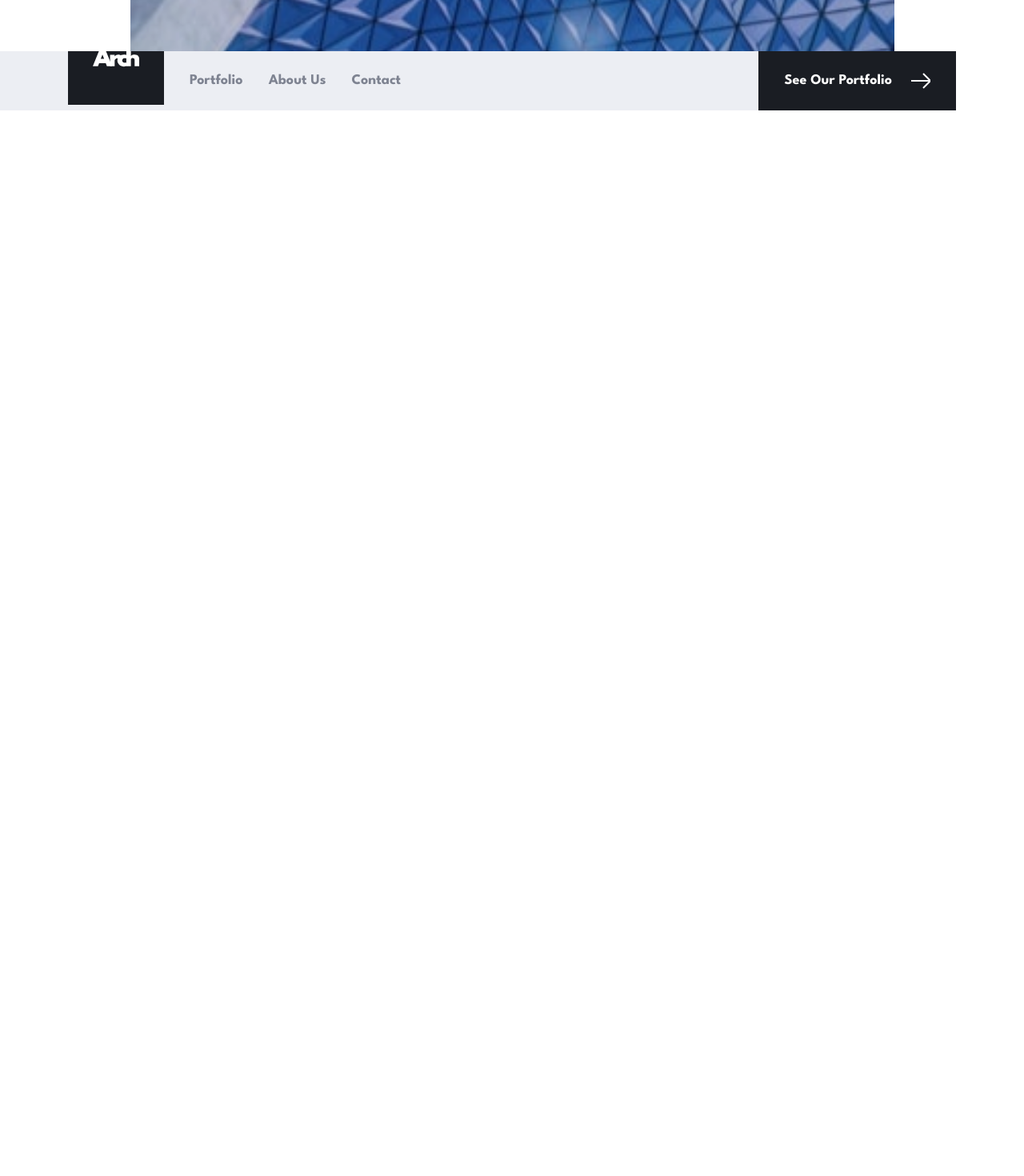
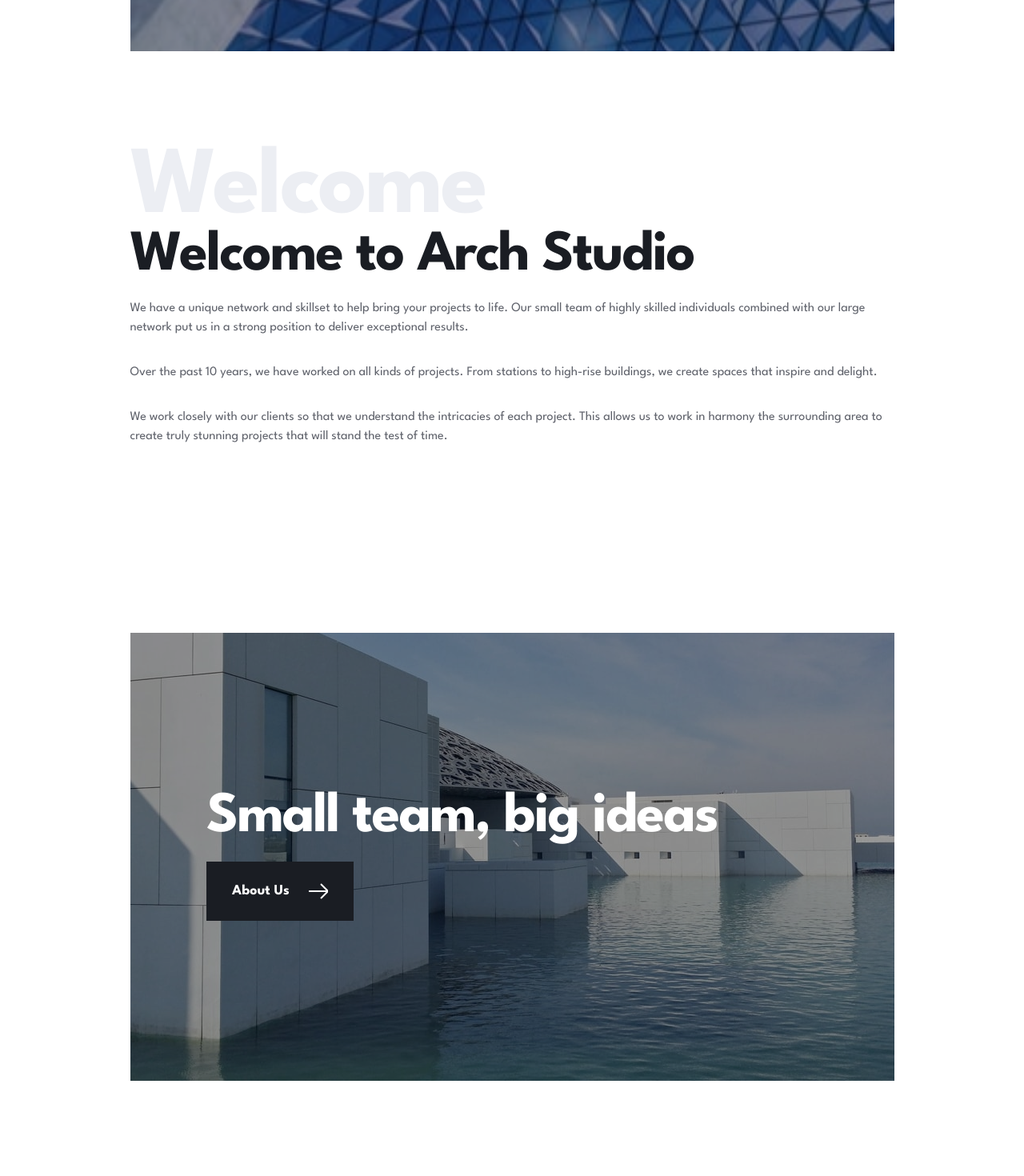
Before and after one commit to satrop/arch-studio, a React (Vite) app: page / in a window 1280 px wide. Shown: the part 760-2230 px from the top of the page at 80% size. Before the commit the page ends 944 px from the top, so only its background shows below. Built offline with nearby package versions, Linux system fonts and the light colour scheme.

Commit message:
Welcom bloc and cta done for homepage

```diff
--- a/src/Components/Swiper.jsx
+++ b/src/Components/Swiper.jsx
@@ -26,7 +26,7 @@ export default () => {
 				</div>
 				<div className="hero-content">
 					<div
-						className="heading heading--lg"
+						className="heading heading--lg white"
 						data-swiper-parallax-duration="800"
 						data-swiper-parallax-opacity="0"
 						data-swiper-parallax="-700">
--- a/src/Pages/Home.jsx
+++ b/src/Pages/Home.jsx
@@ -1,5 +1,9 @@
+import { useEffect } from 'react';
 import Button from '../Components/Button';
+
 import hero from '/assets/home/mobile/image-hero-paramour.jpg';
+import desktopBodyImg from '/assets/home/desktop/image-welcome.jpg';
+import ctaImg from '/assets/home/desktop/image-small-team.jpg';
 
 import Swiper from '../Components/Swiper';
 
@@ -7,6 +11,12 @@ import 'swiper/css';
 import '../scss/Pages/Home.scss';
 
 const Home = () => {
+	useEffect(() => {
+		document.body.classList.add('home');
+		return () => {
+			document.body.classList.remove('home');
+		};
+	}, []);
 	return (
 		<>
 			<div className="content">
@@ -17,7 +27,9 @@ const Home = () => {
 					<img src={hero} alt="Home page hero image" />
 				</div>
 				<div className="mobile-hero__content">
-					<div className="heading heading--lg">Project Paramour</div>
+					<div className="heading heading--lg white">
+						Project Paramour
+					</div>
 					<p>
 						Project made for an art museum near Southwest London.
 						Project Paramour is a statement of bold, modern
@@ -29,6 +41,43 @@ const Home = () => {
 			<div className="desktop-hero">
 				<Swiper />
 			</div>
+			<section className="content body-text">
+				<img src={desktopBodyImg} alt="" role="presentation" />
+				<div className="heading heading--xl">Welcome</div>
+				<div className="body">
+					<div className="heading heading--md">
+						Welcome to Arch Studio
+					</div>
+					<p>
+						We have a unique network and skillset to help bring your
+						projects to life. Our small team of highly skilled
+						individuals combined with our large network put us in a
+						strong position to deliver exceptional results.
+					</p>
+					<p>
+						Over the past 10 years, we have worked on all kinds of
+						projects. From stations to high-rise buildings, we
+						create spaces that inspire and delight.
+					</p>
+					<p>
+						We work closely with our clients so that we understand
+						the intricacies of each project. This allows us to work
+						in harmony the surrounding area to create truly stunning
+						projects that will stand the test of time.
+					</p>
+				</div>
+			</section>
+			<section className="cta-lg">
+				<div className="cta-img image-shade">
+					<img src={ctaImg} alt="" role="presentation" />
+				</div>
+				<div className="cta-body">
+					<div className="heading heading--lg white">
+						Small team, big ideas
+					</div>
+					<Button goto="/about" children="About Us" classMod="" />
+				</div>
+			</section>
 		</>
 	);
 };
--- a/src/scss/Pages/Home.scss
+++ b/src/scss/Pages/Home.scss
@@ -3,6 +3,7 @@
 .mobile-hero {
 	display: grid;
 	grid-template-areas: 'container';
+	margin-bottom: 4.5rem;
 
 	&__image,
 	&__content {
@@ -65,3 +66,86 @@
 		display: block;
 	}
 }
+
+.home {
+	.body-text {
+		img {
+			display: none;
+		}
+
+		@include b.breakpoint(md) {
+			padding-top: 0;
+			margin-bottom: 14.563rem;
+
+			&::before {
+				display: none;
+			}
+
+			.heading--md {
+				margin-top: -4.4rem;
+			}
+		}
+
+		@include b.breakpoint(lg) {
+			margin-top: 6.75rem;
+			display: grid;
+			grid-template-areas:
+				'header header header img'
+				'body body . img';
+
+			.heading--xl {
+				grid-area: header;
+			}
+
+			.body {
+				grid-area: body;
+				max-width: 27.875rem;
+				margin-left: 11.813rem;
+			}
+
+			img {
+				grid-area: img;
+				grid-column: 3 / span 2;
+				margin-top: 5.438rem;
+				display: block;
+				margin-left: auto;
+			}
+		}
+	}
+}
+
+.cta-lg {
+	display: grid;
+	grid-template-areas: 'cta';
+	margin-bottom: 4.563rem;
+
+	.cta-img {
+		grid-area: cta;
+
+		img {
+			object-fit: cover;
+			object-position: center;
+			height: 35rem;
+		}
+	}
+
+	.cta-body {
+		grid-area: cta;
+		z-index: 2;
+		display: flex;
+		flex-direction: column;
+		justify-content: center;
+		width: 80%;
+		margin-inline: auto;
+
+		.button {
+			margin-top: 1.438rem;
+		}
+	}
+
+	@include b.breakpoint(md) {
+		width: var(--clamp);
+		margin-inline: auto;
+		margin-bottom: 12.5rem;
+	}
+}
--- a/src/scss/base/_fonts.scss
+++ b/src/scss/base/_fonts.scss
@@ -6,8 +6,38 @@ body {
 	line-height: 1.5rem;
 }
 
+section {
+	p:where(:not(:first-of-type)) {
+		margin-top: 2rem;
+	}
+}
+
+.body-text {
+	padding-top: 4.25rem;
+	margin-bottom: 7.063rem;
+
+	&::before {
+		content: '';
+		position: absolute;
+		top: 0;
+		left: 0;
+		width: 65px;
+		height: 1px;
+		background-color: var(--clr-p-400);
+	}
+
+	.heading {
+		margin-bottom: 1.375rem;
+	}
+}
+
 .heading {
 	font-weight: 700;
+	color: var(--clr-p-100);
+
+	&.white {
+		color: #fff;
+	}
 
 	&--xl {
 		display: none;
@@ -33,9 +63,14 @@ body {
 		letter-spacing: -0.075rem; // 1.2px
 
 		@include u.breakpoint(md) {
+			font-size: 4.5rem; // 72px
+			line-height: 4rem; // 64px
+			letter-spacing: -0.125rem; // 2px
+		}
+
+		@include u.breakpoint(lg) {
 			font-size: 6rem; // 96px
 			line-height: 5rem; // 80px
-			letter-spacing: -0.125rem; // 2px
 		}
 	}
 
@@ -61,3 +96,7 @@ body {
 		font-size: 2rem; // 32px
 	}
 }
+
+.white {
+	color: #fff;
+}
--- a/src/scss/base/_utils.scss
+++ b/src/scss/base/_utils.scss
@@ -32,6 +32,6 @@ $breakpoints: (
 // Image shade
 .image-shade {
 	img {
-		filter: brightness(85%);
+		filter: brightness(60%);
 	}
 }
```
